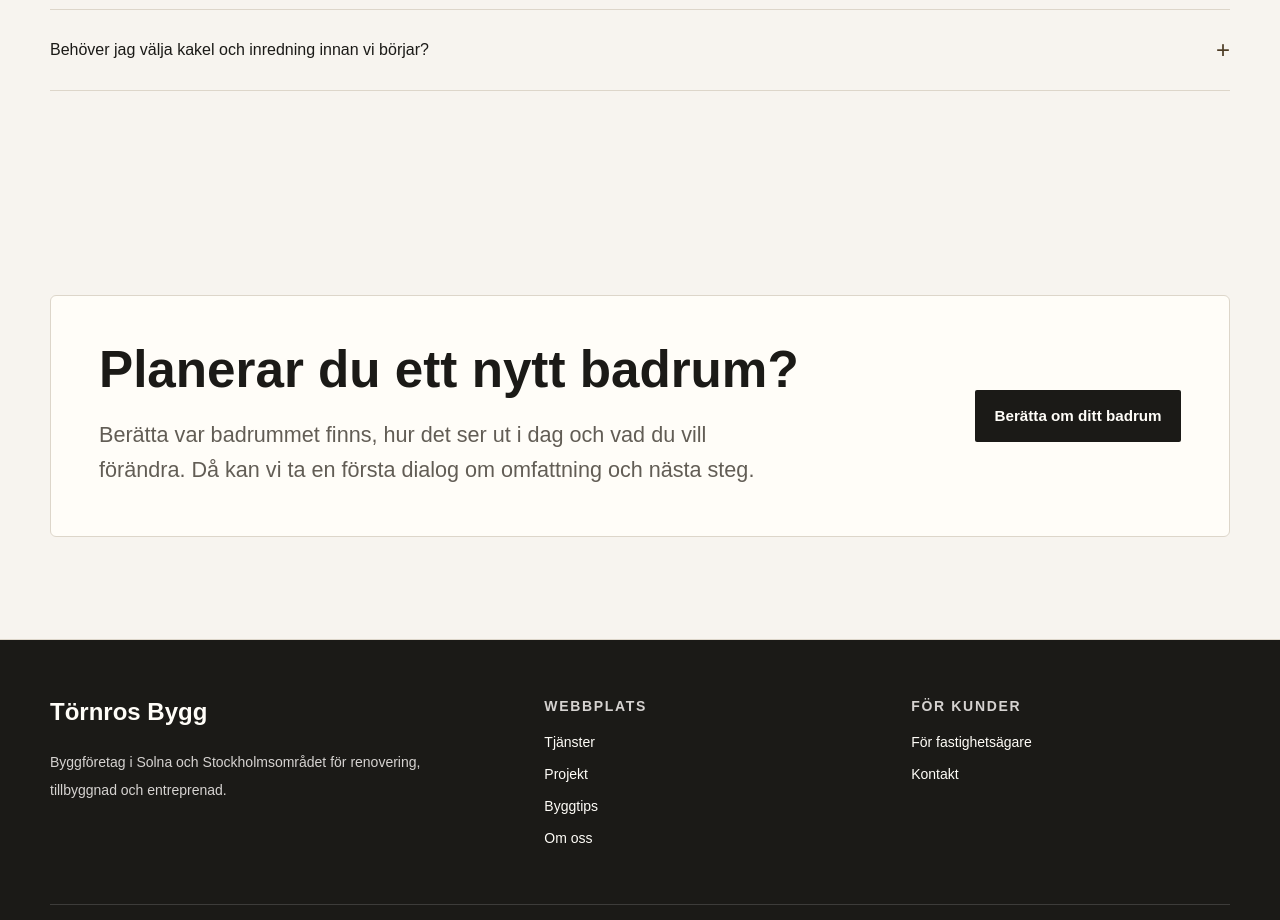
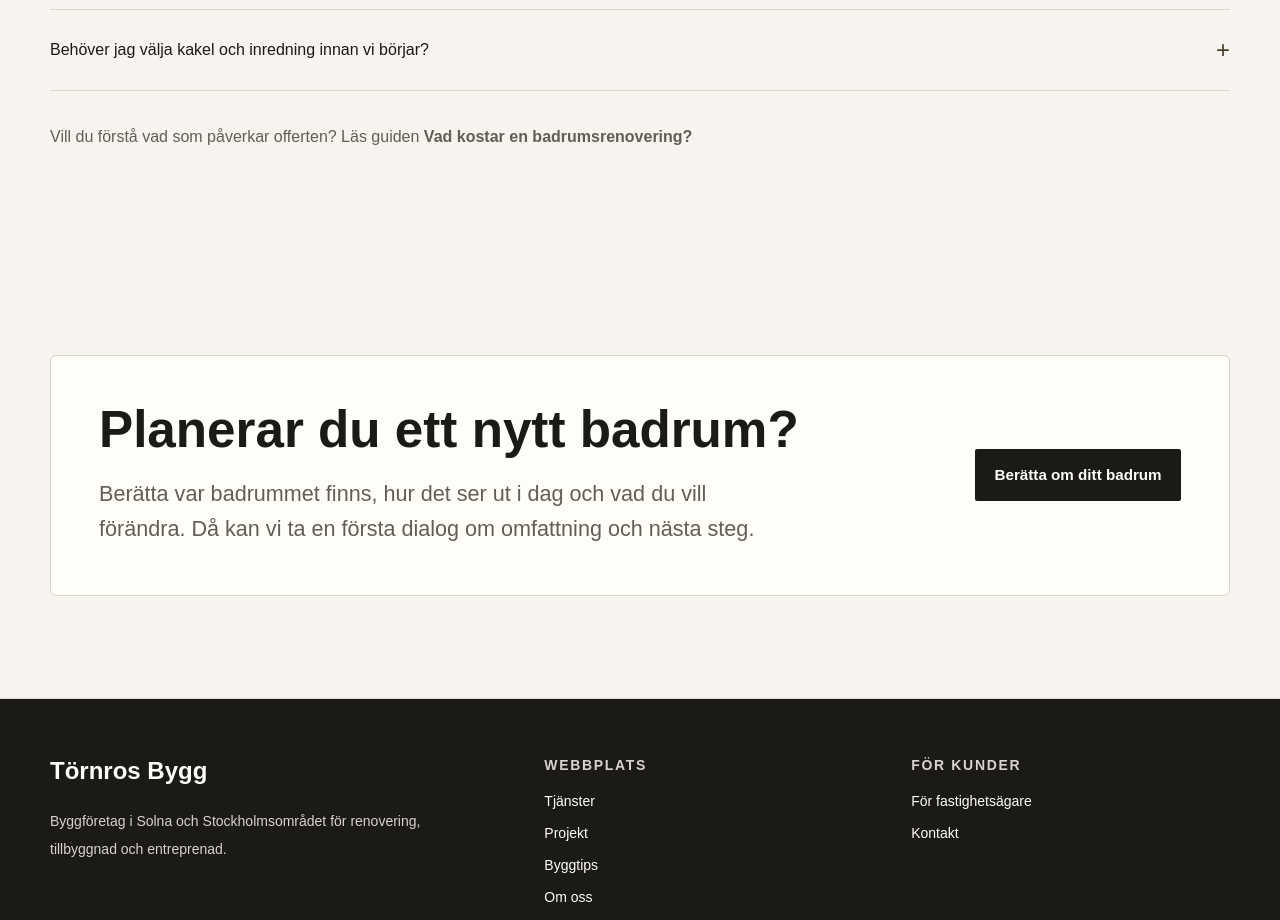
Before and after one commit to tornrosdaniel-cell/tornrosbygg-web, a Next.js app: page /tjanster/badrumsrenovering in a window 1280 px wide. Shown: the part 4580-5500 px from the top of the page. Built offline with nearby package versions, Linux system fonts and the light colour scheme.

Commit message:
Link relevant guide from src/app/tjanster/badrumsrenovering/page.tsx

```diff
--- a/src/app/tjanster/badrumsrenovering/page.tsx
+++ b/src/app/tjanster/badrumsrenovering/page.tsx
@@ -243,6 +243,7 @@ export default function BathroomRenovationPage() {
               </details>
             ))}
           </div>
+          <p className="body-copy mt-8">Vill du förstå vad som påverkar offerten? Läs guiden <Link href="/byggtips/vad-kostar-badrumsrenovering/" className="font-bold text-[var(--color-accent-dark)] underline underline-offset-4">Vad kostar en badrumsrenovering?</Link></p>
         </div>
       </section>
 
```
